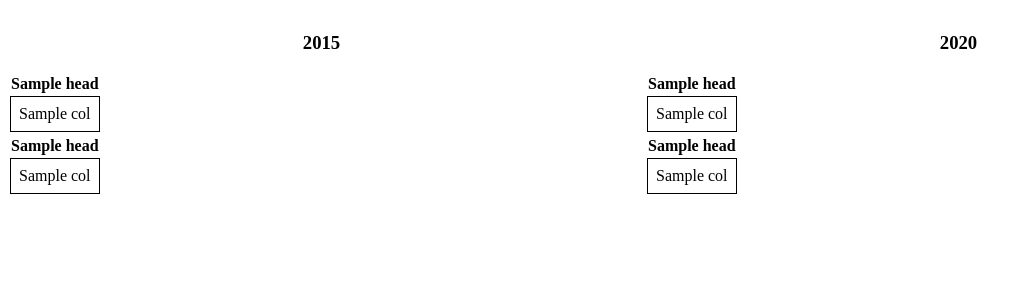
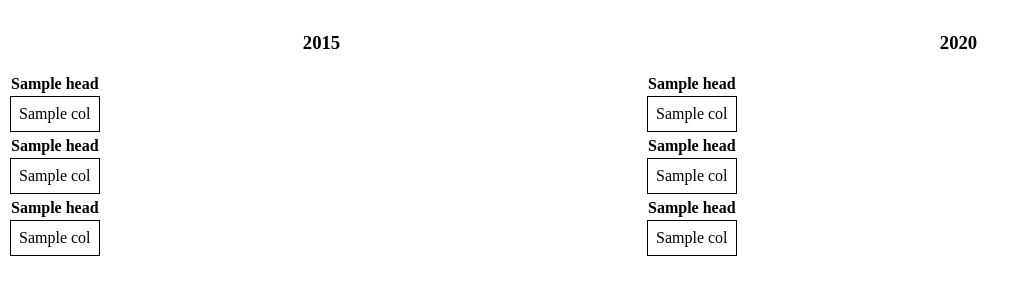
Before and after one commit to LucasFranco12/sustainability-database, a Flask app: template src/templates/my-county-result.html in a window 1280 px wide. Shown: the top 300 px of the page, without its empty margins (0-1030 px from the left). Run offline with Flask 3, Linux system fonts and the light colour scheme; the template is opened without the code that fills it: most values are stand-ins (such as "Sample title", 1, 10 or a date in 2020); some libraries are stand-ins or nearby versions.

Commit message:
res tables for county and other fixes

```diff
--- a/src/app.py
+++ b/src/app.py
@@ -50,9 +50,13 @@ def venue_handler():
     currentinstallations = connect('CREATE VIEW old_installation AS SELECT Municipality, COUNT(*) AS Installations FROM installation WHERE County = \'' + request.form['county'] + '\'GROUP BY Municipality; SELECT old_installation.municipality, old_installation.Installations, emission.TOTAL_MTCO2e FROM emission JOIN old_installation ON emission.Municipality=old_installation.Municipality AND emission.County=\'' + request.form['county'] + '\' AND Year = 2020;')
     oldcresinstall = connect('CREATE VIEW old_cres_installation AS SELECT Municipality, COUNT(*) AS Installations FROM installation WHERE Customer_Type = \'Residential\' AND Year_Installed <= \'2015-12-31\' AND County = \'' + request.form['county'] + '\'GROUP BY Municipality; SELECT old_cres_installation.municipality, old_cres_installation.Installations, emission.TOTAL_MTCO2e FROM emission JOIN old_cres_installation ON emission.Municipality=old_cres_installation.Municipality AND emission.County=\'' + request.form['county'] + '\' AND Year = 2015;')
     currcresinstall = connect('CREATE VIEW old_cres_installation AS SELECT Municipality, COUNT(*) AS Installations FROM installation WHERE Customer_Type = \'Residential\' AND County = \'' + request.form['county'] + '\'GROUP BY Municipality; SELECT old_cres_installation.municipality, old_cres_installation.Installations, emission.TOTAL_MTCO2e FROM emission JOIN old_cres_installation ON emission.Municipality=old_cres_installation.Municipality AND emission.County=\'' + request.form['county'] + '\' AND Year = 2020;')
+    oldccominstall = connect('CREATE VIEW old_cres_installation AS SELECT Municipality, COUNT(*) AS Installations FROM installation WHERE Customer_Type = \'Commercial\' AND Year_Installed <= \'2015-12-31\' AND County = \'' + request.form['county'] + '\'GROUP BY Municipality; SELECT old_cres_installation.municipality, old_cres_installation.Installations, emission.TOTAL_MTCO2e FROM emission JOIN old_cres_installation ON emission.Municipality=old_cres_installation.Municipality AND emission.County=\'' + request.form['county'] + '\' AND Year = 2015;')
+    currccominstall = connect('CREATE VIEW old_cres_installation AS SELECT Municipality, COUNT(*) AS Installations FROM installation WHERE Customer_Type = \'Commercial\' AND County = \'' + request.form['county'] + '\'GROUP BY Municipality; SELECT old_cres_installation.municipality, old_cres_installation.Installations, emission.TOTAL_MTCO2e FROM emission JOIN old_cres_installation ON emission.Municipality=old_cres_installation.Municipality AND emission.County=\'' + request.form['county'] + '\' AND Year = 2020;')
     heads = ['Municipality', 'Installations','Total MTCO2 Emission']
-    headres = ['Number of Residential Installations', 'Total MTCO2 Emission']
-    return render_template('my-county-result.html', oldinstallations=oldinstallations, currentinstallations=currentinstallations, oldcresinstall=oldcresinstall, currcresinstall=currcresinstall, heads=heads, headres=headres)
+    headres = ['Municipality', 'Number of Residential Installations']
+    headcom = ['Municipality', 'Number of Commercial Installations']
+    return render_template('my-county-result.html', oldccominstall=oldccominstall, currccominstall=currccominstall, oldinstallations=oldinstallations, currentinstallations=currentinstallations, oldcresinstall=oldcresinstall, currcresinstall=currcresinstall, heads=heads, headres=headres, headcom=headcom)
+
 
 # handle venue POST and serve result web page
 @app.route('/municipality-handler', methods=['POST'])
--- a/src/templates/my-county-result.html
+++ b/src/templates/my-county-result.html
@@ -78,6 +78,26 @@
 			{%endfor%}
             </tbody>
         </table>
+        <table>
+            <!-- column header for loop in jinja template -->
+            <thead>
+                <tr>
+                {%for head in headcom%}
+                    <th>{{head}}</th>
+                {%endfor%}
+                </tr>
+            </thead>
+            <!-- nested for loops in jinja template -->
+            <tbody>
+			{%for row in oldccominstall%}
+                <tr>
+                {%for col in row%}
+                    <td>{{col}}</td>
+                {%endfor%}
+                </tr>
+			{%endfor%}
+            </tbody>
+        </table>
 		</div>
 		<div class="column">
 		<h3 style="text-align:center;">2020</h3>
@@ -121,6 +141,26 @@
 			{%endfor%}
             </tbody>
         </table>
+        <table>
+            <!-- column header for loop in jinja template -->
+            <thead>
+                <tr>
+                {%for head in headcom%}
+                    <th>{{head}}</th>
+                {%endfor%}
+                </tr>
+            </thead>
+            <!-- nested for loops in jinja template -->
+            <tbody>
+			{%for row in currccominstall%}
+                <tr>
+                {%for col in row%}
+                    <td>{{col}}</td>
+                {%endfor%}
+                </tr>
+			{%endfor%}
+            </tbody>
+        </table>
 		</div>
     </body>
 </html>
```
